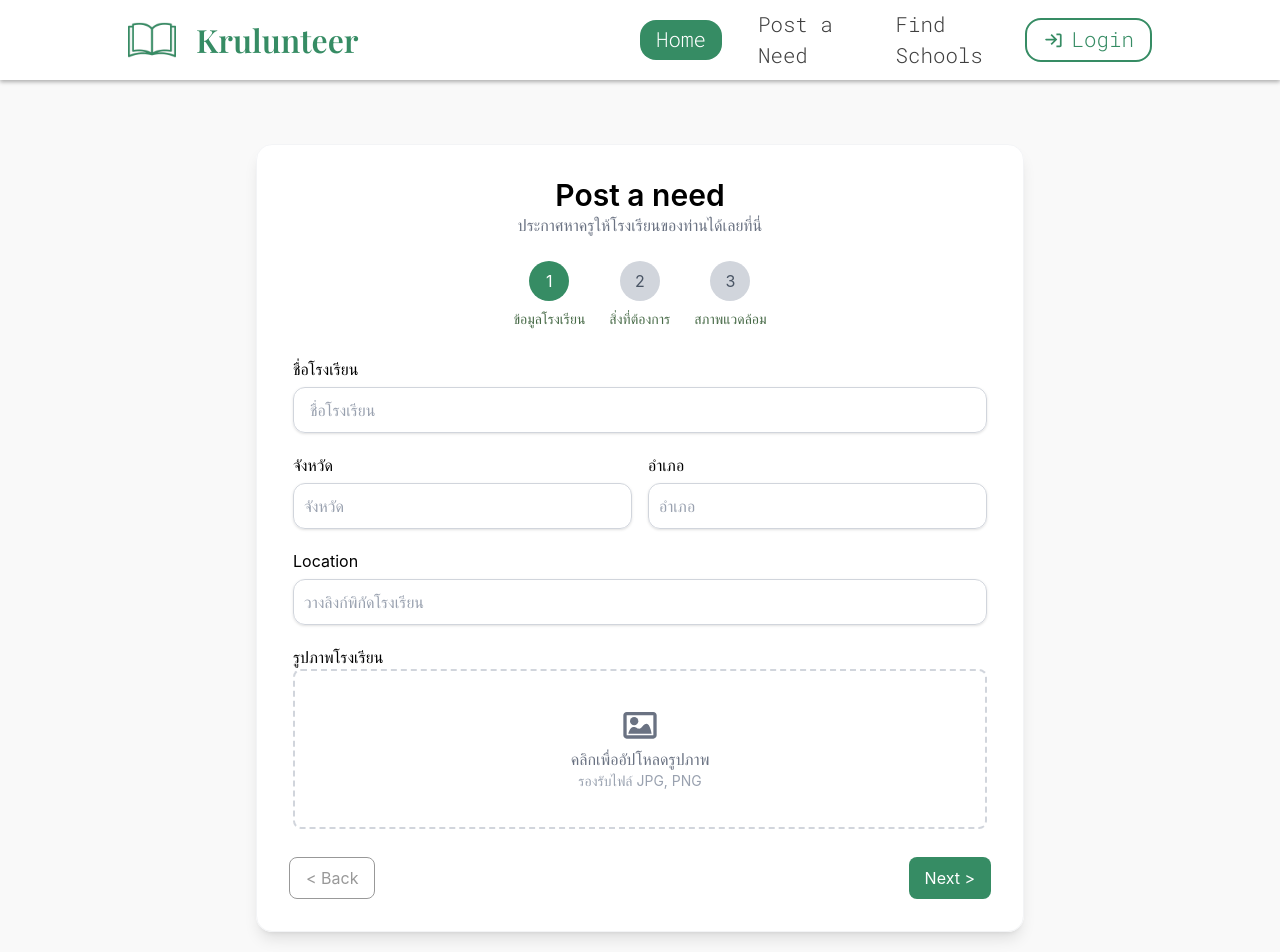
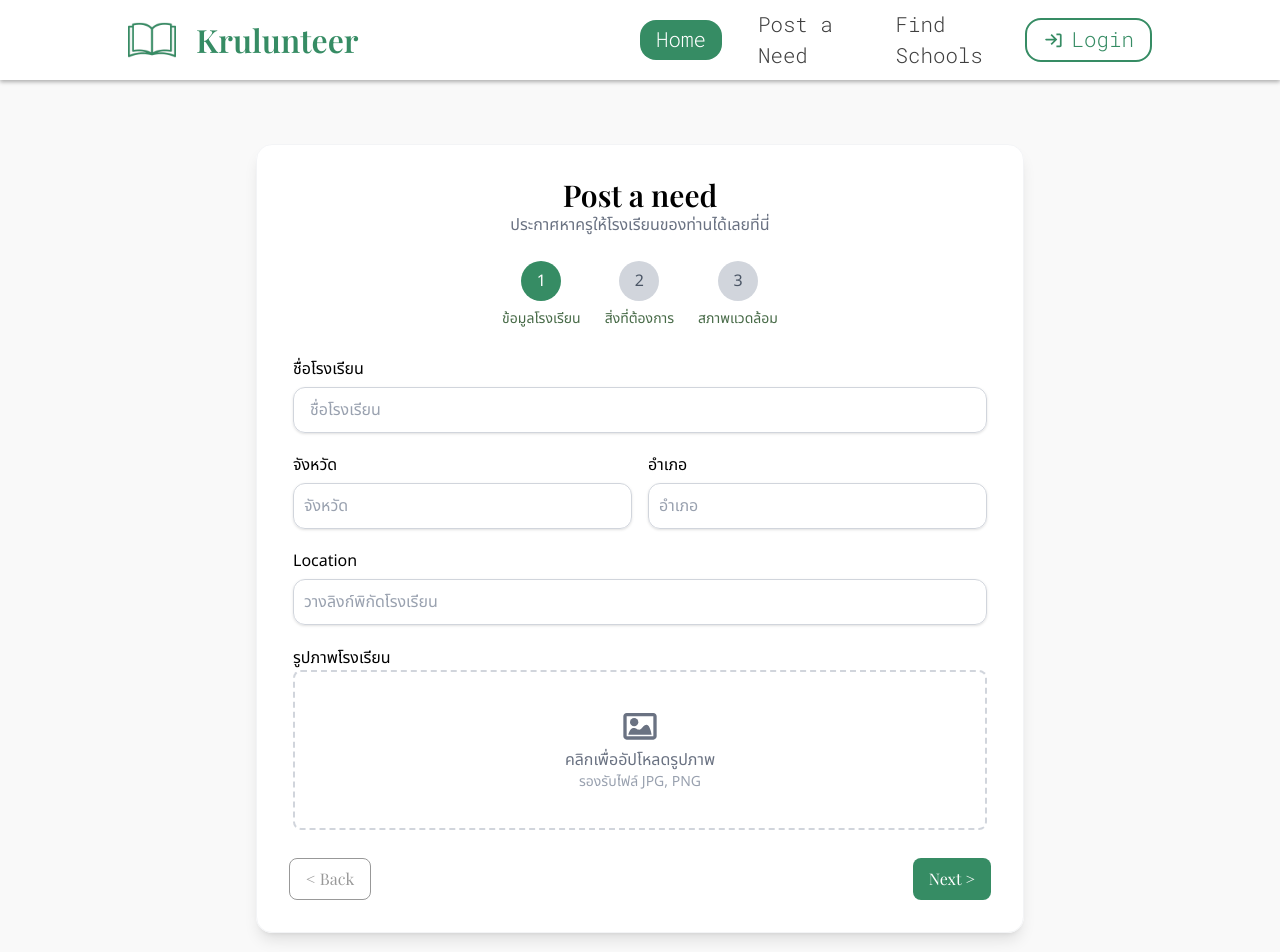
Before and after one commit to kittipith/Krulunteer, a React (Vite) app in the folder krulunteer/: page /post in a window 1280 px wide. Shown: the top 952 px of the page. Built offline with nearby package versions, Linux system fonts and the light colour scheme.

Commit message:
edit font

```diff
--- a/krulunteer/src/components/postStep1.jsx
+++ b/krulunteer/src/components/postStep1.jsx
@@ -28,25 +28,25 @@ export default function Step1({ formData, setFormData }) {
 
     return (
         <div className="space-y-5 p-1">
-            <div className="flex flex-col gap-1.5">
+            <div className="flex flex-col gap-1.5 font-noto-sans-thai">
                 <label>ชื่อโรงเรียน</label>
             <input id="schoolName" className="w-full px-4 py-2.5 border border-gray-300 rounded-xl shadow-sm transition duration-150 ease-in-out focus:ring-2 focus:ring-blue-100 focus:border-blue-400 placeholder:text-gray-400"  placeholder="ชื่อโรงเรียน" value={formData.schoolName} onChange={handleChange}/>
             </div>
 
 
             <div className="grid grid-cols-2 gap-4">
-                <div className="flex flex-col gap-1.5">
+                <div className="flex flex-col gap-1.5 font-noto-sans-thai">
                     <label>จังหวัด</label>
                     <input id="province" className="w-full border border-gray-300 p-2.5 rounded-xl shadow-sm focus:ring-2 focus:ring-blue-500/20 focus:border-blue-500 outline-none transition-all placeholder:text-gray-400"
                     placeholder="จังหวัด" value={formData.province} onChange={handleChange}/>
                 </div>
-                <div className="flex flex-col gap-1.5">
+                <div className="flex flex-col gap-1.5 font-noto-sans-thai">
                     <label>อำเภอ</label>
                     <input id="district" className="w-full border border-gray-300 p-2.5 rounded-xl shadow-sm focus:ring-2 focus:ring-blue-500/20 focus:border-blue-500 outline-none transition-all placeholder:text-gray-400"
                     placeholder="อำเภอ" value={formData.district} onChange={handleChange}/>
                 </div>
             </div>
-            <div className="flex flex-col gap-1.5">
+            <div className="flex flex-col gap-1.5 font-noto-sans-thai">
                 <label>Location</label>
                 <input id="location" className="w-full border border-gray-300 p-2.5 rounded-xl shadow-sm focus:ring-2 focus:ring-blue-500/20 focus:border-blue-500 outline-none transition-all placeholder:text-gray-400"
                 placeholder="วางลิงก์พิกัดโรงเรียน" value={formData.location} onChange={handleChange}/>
@@ -55,13 +55,13 @@ export default function Step1({ formData, setFormData }) {
 
 
 
-            <label>รูปภาพโรงเรียน</label>
+            <label className="font-noto-sans-thai">รูปภาพโรงเรียน</label>
             <label className="flex flex-col items-center justify-center w-full h-40 border-2 border-dashed border-gray-300 rounded-lg cursor-pointer hover:bg-gray-100">
-                <span className="text-gray-500 flex flex-col items-center">
+                <span className="text-gray-500 flex flex-col items-center font-noto-sans-thai">
                     <TiImage size={40} />
                     คลิกเพื่ออัปโหลดรูปภาพ
                 </span>
-                <span className="text-sm text-gray-400">
+                <span className="text-sm text-gray-400 font-noto-sans-thai">
                     รองรับไฟล์ JPG, PNG
                 </span>
                 <input type="file" accept="image/*" onChange={handleImageChange} className="hidden"/>
--- a/krulunteer/src/components/postStep2.jsx
+++ b/krulunteer/src/components/postStep2.jsx
@@ -26,7 +26,7 @@ export default function Step2({ formData, setFormData }) {
 
 
     return (
-        <div className="space-y-4">
+        <div className="space-y-4 font-noto-sans-thai">
             <div>
                 <label>ค่าตอบแทน</label>
                 <input type="number" id="salary" className="w-full border border-gray-300 p-2.5 rounded-xl shadow-sm focus:ring-2 focus:ring-blue-500/20 focus:border-blue-500 outline-none transition-all"
--- a/krulunteer/src/components/postStep3.jsx
+++ b/krulunteer/src/components/postStep3.jsx
@@ -108,7 +108,7 @@ export default function Step3({ formData, setFormData }) {
 
     return (
         <div>
-            <div className="grid grid-cols-1 sm:grid-cols-2 gap-4">
+            <div className="grid grid-cols-1 sm:grid-cols-2 gap-4 font-noto-sans-thai">
                 <div>
                     <label className="text-sm font-medium text-gray-700">สัญญาณอินเตอร์เน็ต</label>
                     <div className="flex flex-wrap gap-4">
@@ -191,7 +191,7 @@ export default function Step3({ formData, setFormData }) {
 
 
             </div>
-            <div className="mt-2">
+            <div className="mt-2 font-noto-sans-thai">
                 <label className="text-sm font-medium text-gray-700">สวัสดิการของโรงเรียน</label>
                 <div className="grid grid-cols-1 sm:grid-cols-2 gap-3 mt-2">
                     {benefits.map((benefit, index) => {
@@ -202,7 +202,7 @@ export default function Step3({ formData, setFormData }) {
                                 onClick={() => {handleSelectBenefit(index)}}
                                 className={`flex items-center justify-between p-3 border border-gray-200 rounded-xl shadow-sm transition ${isActive ? "bg-green-50 border-[#2F855A]" : "bg-white hover:bg-gray-50"}`} >
                                 <div className="flex items-center gap-2">
-                                    <div className="p-2 bg-[#EEF0EA] rounded-lg">
+                                    <div className="p-2 bg-[#EEF0EA] rounded-lg ">
                                         {benefit.icon && <benefit.icon size={18} />}
                                     </div>
 
--- a/krulunteer/src/components/stepPointer.jsx
+++ b/krulunteer/src/components/stepPointer.jsx
@@ -10,7 +10,7 @@ export default function stepPointer({step}) {
     );
 
     return (
-        <div className="flex justify-center gap-6 mt-4 text-[#476A47]">
+        <div className="flex justify-center gap-6 mt-4 text-[#476A47] font-noto-sans-thai">
             <Item number={1} label="ข้อมูลโรงเรียน" />
             <Item number={2} label="สิ่งที่ต้องการ" />
             <Item number={3} label="สภาพแวดล้อม" />
--- a/krulunteer/src/pages/Post.jsx
+++ b/krulunteer/src/pages/Post.jsx
@@ -98,14 +98,14 @@ function Post(){
             <div className="bg-[#F9F9F9] flex flex-col items-center w-full px-4 sm:px-6 md:px-10 py-10 md:py-16 mt-10">
 
                 <div className="w-full max-w-3xl bg-white/90 backdrop-blur-sm my-6 md:my-10 p-5 sm:p-6 md:p-8 rounded-2xl shadow-lg border border-gray-100">
-                    <h1 className="text-2xl sm:text-3xl font-semibold text-center">Post a need</h1>
-                    <p className="text-center text-gray-500 text-sm sm:text-base">ประกาศหาครูให้โรงเรียนของท่านได้เลยที่นี่</p>
+                    <h1 className="text-2xl sm:text-3xl font-semibold text-center font-playfair">Post a need</h1>
+                    <p className="text-center text-gray-500 text-sm sm:text-base font-noto-sans-thai">ประกาศหาครูให้โรงเรียนของท่านได้เลยที่นี่</p>
                     <div className='mt-4 sm:mt-6'>
                         <StepPointer step={step} />
                     </div>
 
 
-                    <div className="mt-4 sm:mt-6">
+                    <div className="mt-4 sm:mt-6 ">
                         {step === 1 && <PostStep1 formData={formData} setFormData={setFormData} />}
                         {step === 2 && <PostStep2 formData={formData} setFormData={setFormData} />}
                         {step === 3 && <PostStep3 formData={formData} setFormData={setFormData} />}
@@ -115,7 +115,7 @@ function Post(){
                         <button
                             onClick={() => setStep(step - 1)}
                             disabled={step === 1}
-                            className="px-4 py-2 border rounded-lg disabled:opacity-40 hover:bg-gray-200">
+                            className="px-4 py-2 border rounded-lg disabled:opacity-40 hover:bg-gray-200 font-playfair">
                             &lt; Back
                         </button>
 
@@ -130,7 +130,7 @@ function Post(){
                                     setStep(step + 1);
                                 }
                             }}
-                            className="px-4 py-2 bg-[#368C64] text-white rounded-lg hover:bg-[#2E6B52]">
+                            className="px-4 py-2 bg-[#368C64] text-white rounded-lg hover:bg-[#2E6B52] font-playfair">
                             {step === 3 ? "Submit" : "Next >"}
                         </button>
                     </div>
```
